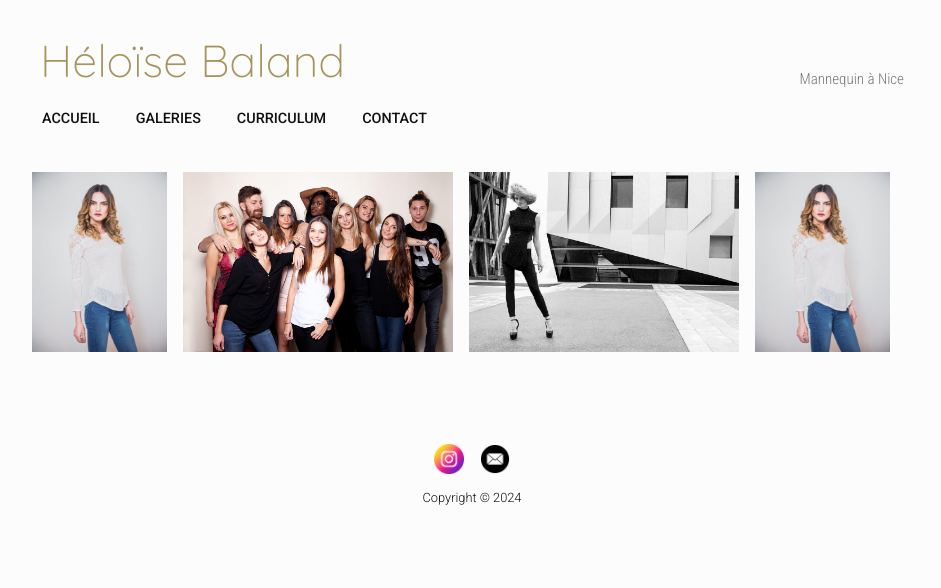
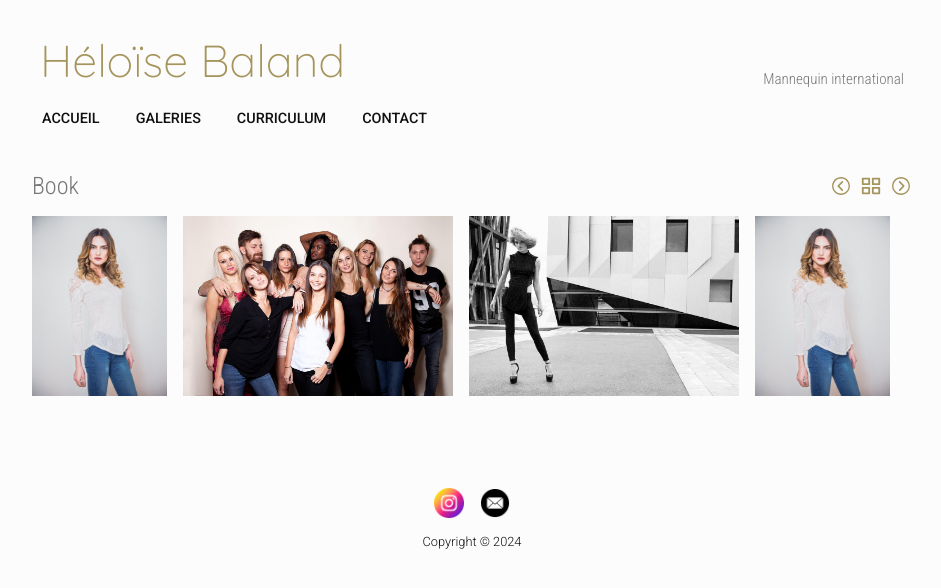
Before and after one commit to vaniaelizondo/photo-book, a React (Create React App) app: page /gallery/book in a window 1280 px wide. Shown: the top 588 px of the page, without its empty margins (168-1109 px from the left). Built offline with nearby package versions, Linux system fonts and the light colour scheme.

Commit message:
albums navigation bar

```diff
--- /dev/null
+++ b/src/components/AlbumsNavigationBar.js
@@ -0,0 +1,32 @@
+import React from "react";
+import { Link } from "react-router-dom";
+import { capitalizeFirstLetter, slugify } from "../utils";
+import { IoIosArrowDropleft, IoIosArrowDropright } from "react-icons/io";
+import { RiGalleryView2 } from "react-icons/ri";
+
+const AlbumsNavigationBar = ({ albums, albumIndex }) => {
+  const albumTitle = capitalizeFirstLetter(albums[albumIndex].title);
+  const previousAlbumIndex = (albumIndex - 1 + albums.length) % albums.length;
+  const nextAlbumIndex = (albumIndex + 1) % albums.length;
+  const previousAlbumTitle = albums[previousAlbumIndex].title;
+  const nextAlbumTitle = albums[nextAlbumIndex].title;
+
+  return (
+    <div className="navigation-bar">
+      <h2>{albumTitle}</h2>
+      <div className="navigation-bar-tools">
+        <Link to={`/gallery/${slugify(previousAlbumTitle)}`} title={previousAlbumTitle}>
+          <IoIosArrowDropleft />
+        </Link>
+        <Link to={`/gallery`} title="Gallery" className="center">
+          <RiGalleryView2 />
+        </Link>
+        <Link to={`/gallery/${slugify(nextAlbumTitle)}`} title={nextAlbumTitle}>
+          <IoIosArrowDropright />
+        </Link>
+      </div>
+    </div>
+  );
+};
+
+export default AlbumsNavigationBar;
--- a/src/components/Navbar.js
+++ b/src/components/Navbar.js
@@ -7,7 +7,7 @@ export default function Navbar() {
 				<Link to="/" className="name">
 					Héloïse Baland
 				</Link>
-				<div className="subtitle">Mannequin à Nice</div>
+				<div className="subtitle">Mannequin international</div>
 			</div>
 			<nav className="navbar">
 				<ul>
--- a/src/pages/Album.js
+++ b/src/pages/Album.js
@@ -1,13 +1,18 @@
 import { useParams, Link } from 'react-router-dom';
 import { slugify } from "../utils";
+import AlbumsNavigationBar from '../components/AlbumsNavigationBar';
 
 const Album = ({ albums }) => {
   const { albumTitle } = useParams();
-  const album = albums.find(g => slugify(g.title) === albumTitle);
+  const albumIndex = albums.findIndex((g) => slugify(g.title) === albumTitle);
 
-  if (!album) return <h1>Album not found</h1>;
+  if (albumIndex === -1) return <h1>Album not found</h1>;
+
+  const album = albums[albumIndex];
 
   return (
+    <>
+      <AlbumsNavigationBar albums={albums} albumIndex={albumIndex} />
       <div className="album-grid">
         {album.photos.map((photo) => (
           <div key={photo.id} className="album-item">
@@ -17,6 +22,7 @@ const Album = ({ albums }) => {
           </div>
         ))}
       </div>
+    </>
   );
 };
 
--- a/src/styles.scss
+++ b/src/styles.scss
@@ -29,8 +29,18 @@ body {
   cursor: pointer;
 }
 
+h2 {
+  font-family: 'Roboto Condensed', sans-serif;
+  font-weight: 300;
+  color: $gray;
+}
+
 a {
   color: $gold;
+
+  :hover {
+    color: $gray;
+  }
 }
 
 header {
@@ -181,6 +191,27 @@ header {
           font-weight: 500;
         }
       }
+    }
+  }
+}
+
+.navigation-bar {
+  display: flex;
+  align-items: center;
+  justify-content: space-between;
+  padding: 0.5rem;
+
+  h2 {
+    margin: 0;
+  }
+
+  .navigation-bar-tools {
+    display: flex;
+    gap: 8px;
+
+    a {
+      font-size: 22px;
+      line-height: 12px;
     }
   }
 }
--- a/src/utils.js
+++ b/src/utils.js
@@ -1,3 +1,7 @@
 export const slugify = (title) => {
   return title.toLowerCase().replace(/\s+/g, '-');
 };
+
+export const capitalizeFirstLetter = (word) => {
+  return word[0].toUpperCase() + word.slice(1)
+}
```
Lines whose indentation alone changed are shown as unchanged.
